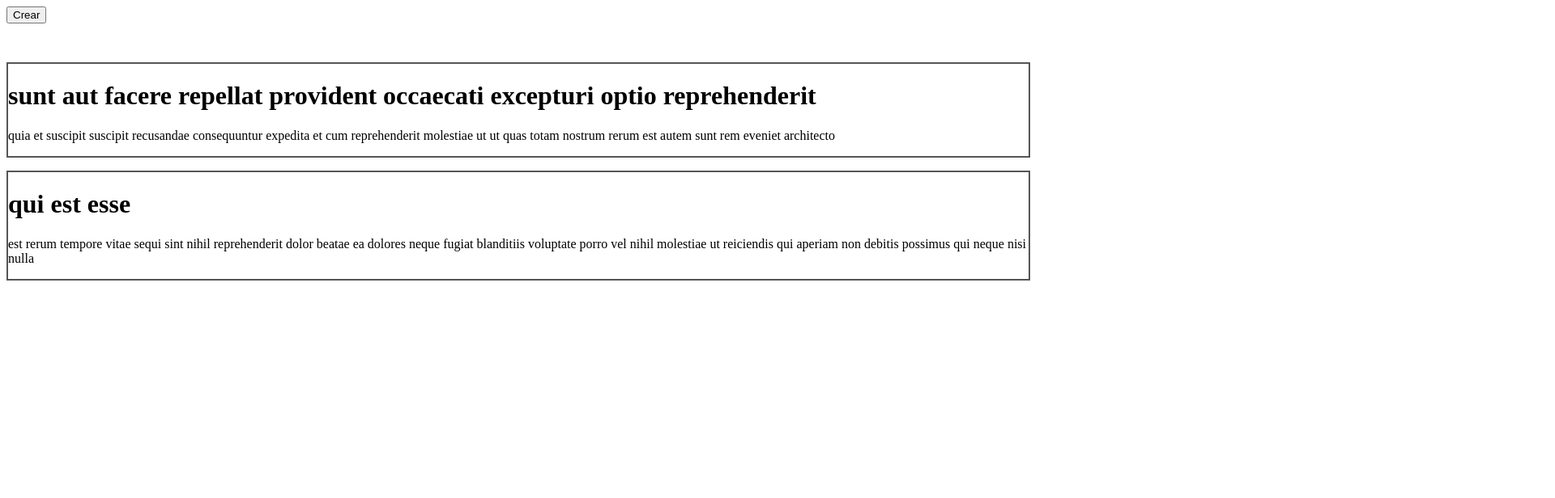
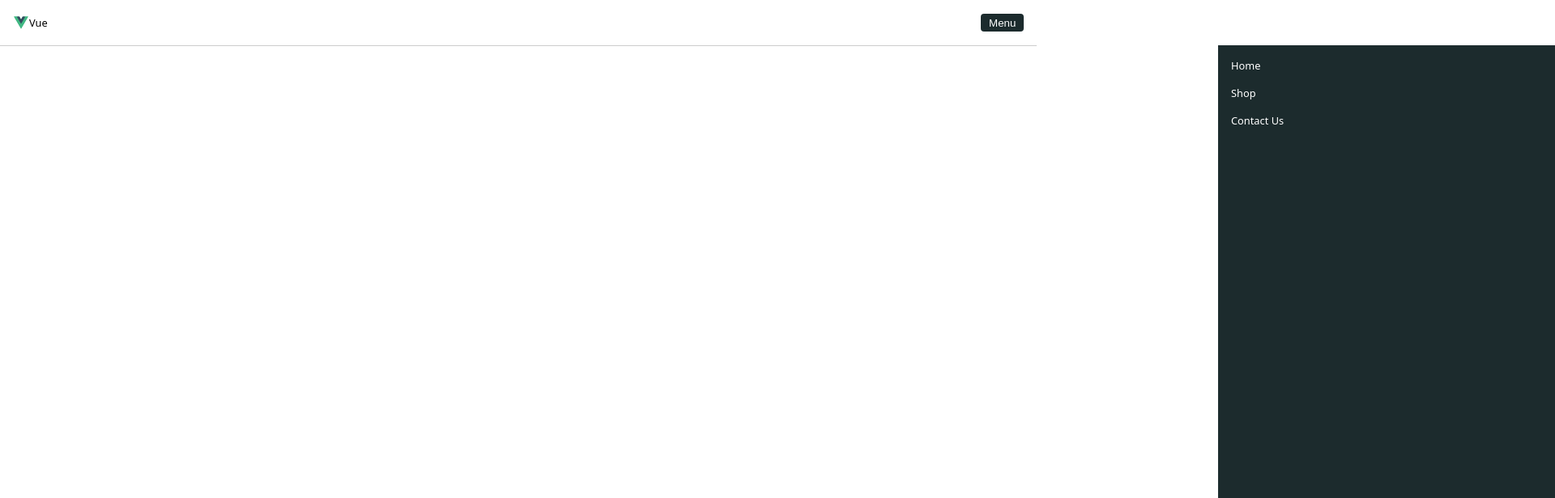
Before and after one commit to julioalmirooficial/curso-de-vuejs, a Vue app: page / in a window 1280 px wide. Shown: the top 616 px of the page at 81% size, 1920 px wide, since content can reach past the window. Built offline with nearby package versions, Linux system fonts and the light colour scheme.

Commit message:
ESTILOS Y CLASE USANDO VUEJS

```diff
--- a/src/App.vue
+++ b/src/App.vue
@@ -1,11 +1,8 @@
 <script setup>
-// import MainHeader from '@/components/header/MainHeader.vue'
-// import CondicionalesVue from '@/components/base/CondicionalesVue.vue'
-import BuclesVue from '@/components/base/BuclesVue.vue'
+import MainHeader from '@/components/header/MainHeader.vue'
 </script>
 <template>
-  <!-- <MainHeader/> -->
-  <div style="position: relative; height: 100vh;">
-    <BuclesVue/>
+  <div >
+    <MainHeader/>
   </div>
 </template>
--- /dev/null
+++ b/src/assets/css/base.css
@@ -0,0 +1,23 @@
+body,
+::before,
+::after{
+    padding: 0;
+    margin: 0;
+    box-sizing: border-box;
+    font-family: system-ui, -apple-system, BlinkMacSystemFont, 'Segoe UI', Roboto, Oxygen, Ubuntu, Cantarell, 'Open Sans', 'Helvetica Neue', sans-serif;
+    overflow: hidden;
+}
+img {
+    max-width: 100%;
+}
+ul{
+    list-style: none;
+    padding: 0;
+    margin: 0;
+}
+button{
+    background: transparent;
+    border: none;
+    outline: none;
+    cursor: pointer;
+}
--- /dev/null
+++ b/src/assets/css/main.css
@@ -0,0 +1,47 @@
+.flex {
+    display: flex;
+}
+
+.main-header {
+    height: 3.5rem;
+    background-color: var(--white);
+    position: relative;
+    padding: 0 1rem;
+    border-bottom: 1px solid rgba(0, 0, 0, .2);
+}
+
+.logo-container {
+    width: 20px;
+    align-items: center;
+    font-size: var(--f-small);
+}
+
+.menu-small {
+    justify-content: space-between;
+    align-items: center;
+    width: 100%;
+}
+.menu{
+    position: absolute;
+    top: 100%;
+    right: -100%;
+    background: var(--dark);
+    width: 80%;
+    height: calc(100vh - 4.5rem);
+    padding: 1rem 1rem 0 1rem;
+    transition: all .25s;
+}
+.menu.active{
+    right: 0;
+}
+.menu-item{
+    color: var(--white);
+    font-size: var(--f-small);
+    margin-bottom: 1rem;
+}
+.show-menu{
+    background: var(--dark);
+    color: var(--white);
+    padding: 0.2rem 0.6rem;
+    border-radius: .25rem;
+}
--- /dev/null
+++ b/src/assets/css/variables.css
@@ -0,0 +1,16 @@
+:root{
+    --primary:#185ADB;
+    --dark:#1C2B2D;
+    --secondary:#393E46;
+    --white:#FFFFFF;
+
+    --text-primary:var(--primary);
+    --text-dark:var(--dark);
+    --text-secondary:var(--secondary);
+    --text-white:var(--white);
+
+    --f-small:.8rem;
+    --f-medium:1rem;
+    --f-large:1.5rem;
+    --f-xlarge:2rem;
+}
--- a/src/assets/main.css
+++ /dev/null
@@ -1,13 +0,0 @@
-img{
-    width: 50px;
-}
-.modal {
-    position: absolute;
-    top: 0;
-    left: 0;
-    background-color:rgba(2, 46, 118, 0.8);
-    width: 100%;
-    height: 100%;
-    padding: 1rem;
-    color: #ffffff;
-}
--- a/src/components/header/MainHeader.vue
+++ b/src/components/header/MainHeader.vue
@@ -1,27 +1,24 @@
 <script setup>
 import { ref } from 'vue';
 
-const mostrarMenu = ref(true);
+const mostrarMenu = ref(false);
 
 </script>
 <template>
-  <header>
-    <div>
-      <img src="../../assets/img/logo.svg" alt="Logo de vuejs" />
+  <header class="main-header flex">
+    <div class="menu-small flex">
+      <div class="logo-container flex">
+      <img class="logo" src="../../assets/img/logo.svg" alt="Logo de vuejs" />
+      Vue
     </div>
-    <nav v-if="mostrarMenu === true">
+    <button class="show-menu" @click="mostrarMenu = !mostrarMenu">Menu</button>
+    </div>
+    <nav class="menu" :class="mostrarMenu?'active':''">
       <ul>
-        <li>Home</li>
-        <li>Shop</li>
-        <li>Contact Us</li>
+        <li class="menu-item">Home</li>
+        <li class="menu-item">Shop</li>
+        <li class="menu-item">Contact Us</li>
       </ul>
     </nav>
-    <button class="btn" @click="mostrarMenu = !mostrarMenu">Mostrar menu</button>
   </header>
 </template>
-<style scoped>
-.btn {
-    background: #000;
-    color: #ffffff;
-}
-</style>
--- a/src/main.js
+++ b/src/main.js
@@ -1,5 +1,6 @@
-import './assets/main.css'
-
+import './assets/css/variables.css'
+import './assets/css/base.css'
+import './assets/css/main.css'
 import { createApp } from 'vue'
 import App from './App.vue'
 
```
